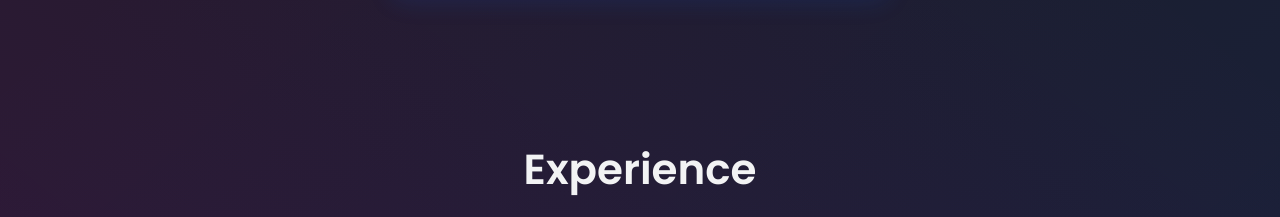
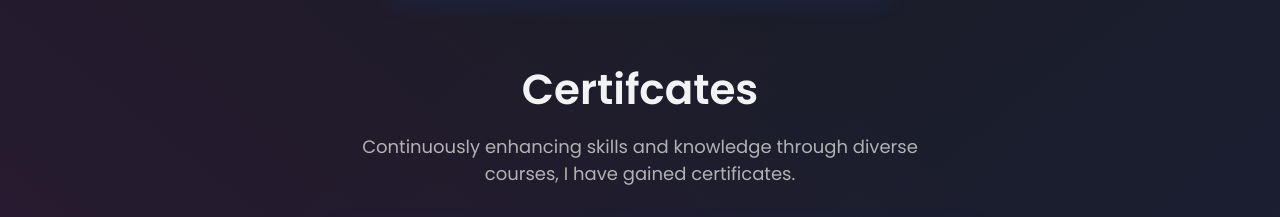
Before and after one commit to Akash8Gowda18/Akash-Portfolio, a React (Create React App) app: page / in a window 1280 px wide. Shown: the part 2529-2746 px from the top of the page. Built offline with nearby package versions, Linux system fonts and the light colour scheme.

Commit message:
Update App.js

```diff
--- a/src/App.js
+++ b/src/App.js
@@ -12,6 +12,7 @@ import Footer from "./components/Footer";
 import Experience from "./components/Experience";
 import Education from "./components/Education";
 import ProjectDetails from "./components/ProjectDetails";
+import Certification from "./components/Certification";
 import styled from "styled-components";
 
 const Body = styled.div`
@@ -39,6 +40,7 @@ function App() {
           <Wrapper>
             <Education />
             <Skills />
+            <Certification/>
             <Experience />
           </Wrapper>
           <Projects openModal={openModal} setOpenModal={setOpenModal} />
```
